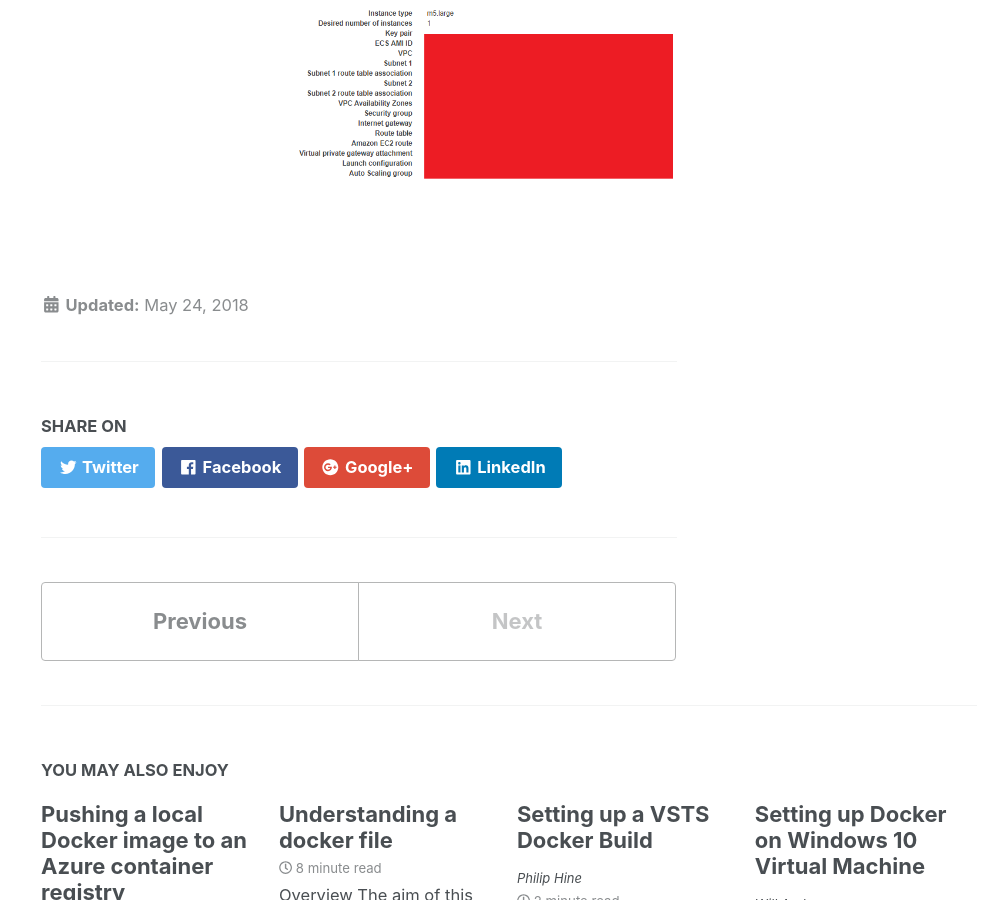
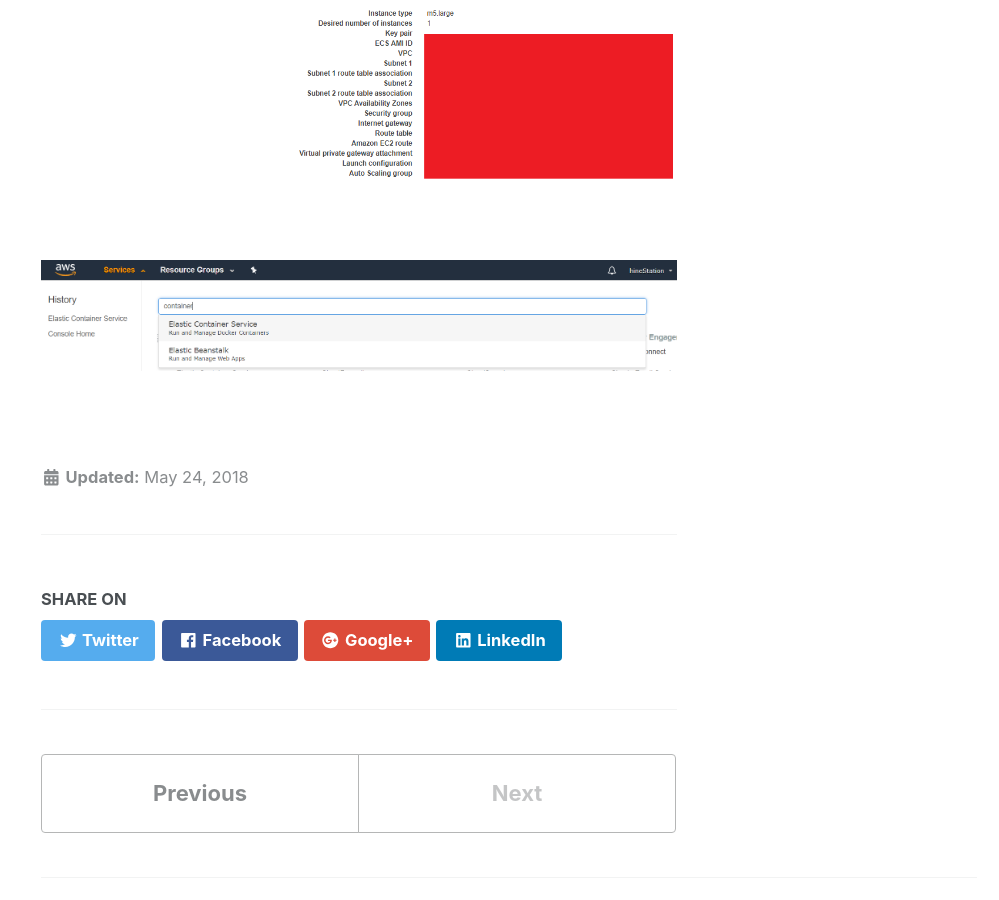
Before and after one commit to BenchProjects/PWS-Blog, a Jekyll site: the page built from _posts/2018-24-05-ReleaseToAWS.md, in a window 1280 px wide and 900 px high, scrolled down 5385 px. Shown: the whole window, without its empty margins (281-1280 px from the left). Built offline with Jekyll 4.4.1, drawn with Linux system fonts in a browser that asks for light colours; nearby versions of some CDN libraries.

```diff
--- a/_posts/2018-24-05-ReleaseToAWS.md
+++ b/_posts/2018-24-05-ReleaseToAWS.md
@@ -39,3 +39,7 @@ We need to define the environments we wish to release to by creating a ECS clust
 ![Configure ECS Cluster]({{ site.baseurl }}/img/AWS_ECR_CLUSTER/6_ConfigureCluster.PNG)<br/><br/>
 5) On the next page you will see your environment being set up. Eventually all tasks will complete and you will have a cluster set up ready for use. Make a note of the name you gave to the cluster.<br/><br/>
 ![Completion ECS Cluster Screen]({{ site.baseurl }}/img/AWS_ECR_CLUSTER/6_Created.PNG)<br/><br/>
+
+
+
+![Select elastic container service]({{ site.baseurl }}/img/AWS_ECR/1_Select_ECS.PNG)<br/><br/>
```
